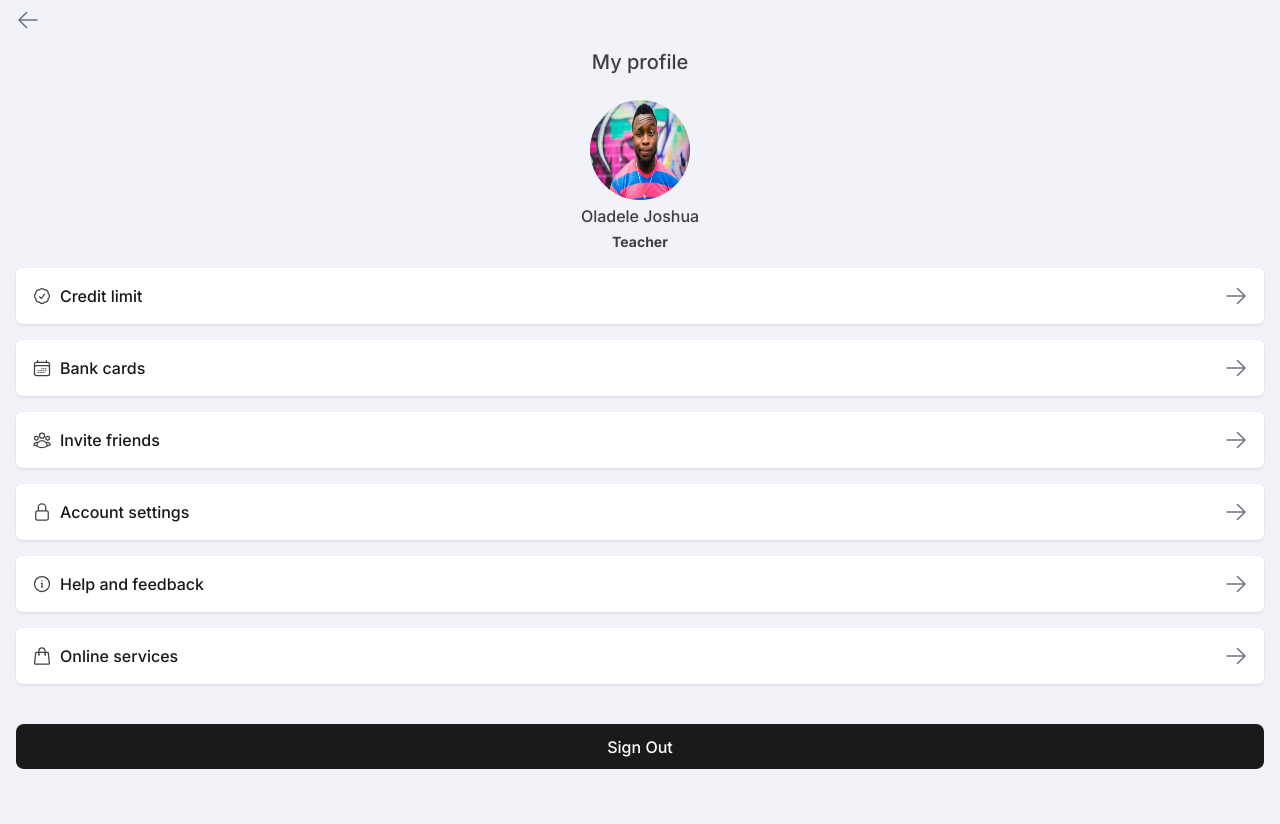
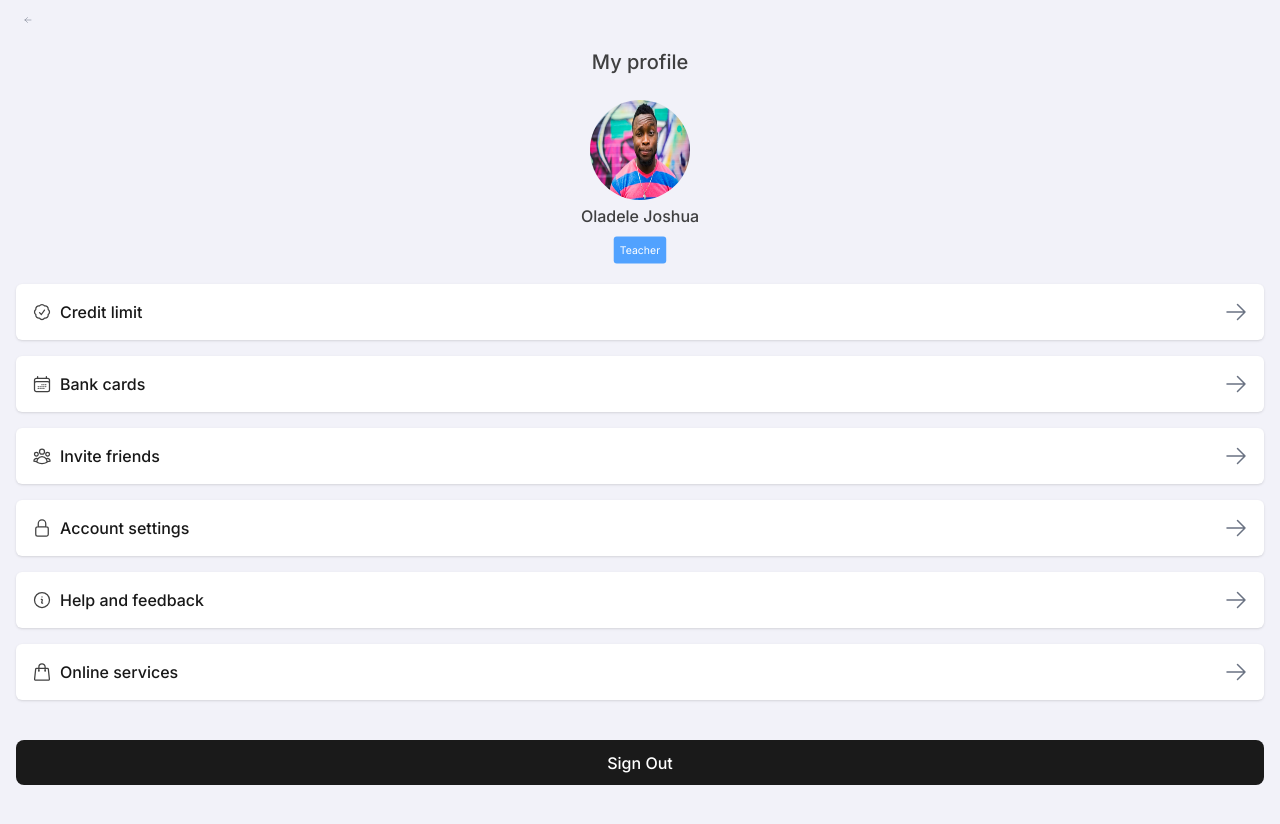
Before and after one commit to DiranDesai/CashPay, a React (Vite) app: page /profile in a window 1280 px wide. Shown: the top 824 px of the page. Built offline with nearby package versions, Linux system fonts and the light colour scheme.

Commit message:
Update codebase

```diff
--- a/src/components/TopBar.jsx
+++ b/src/components/TopBar.jsx
@@ -1,9 +1,12 @@
 import React from 'react'
+import { ArrowLeftIcon } from '@heroicons/react/24/outline'
 
 function TopBar() {
   return (
-    <div>TopBar</div>
+    <div>
+      <ArrowLeftIcon className="h-6 w-6 font-bold text-gray-500 rounded-full p-2 hover:bg-red" />
+    </div>
   )
 }
 
-export default `TopBar`
+export default TopBar
--- a/src/pages/Profile.jsx
+++ b/src/pages/Profile.jsx
@@ -1,5 +1,5 @@
 import React from 'react'
-import { ArrowLeftIcon, CheckBadgeIcon, LockClosedIcon, UserGroupIcon, InformationCircleIcon, ShoppingBagIcon, CalendarDaysIcon } from '@heroicons/react/24/outline';
+import {CheckBadgeIcon, LockClosedIcon, UserGroupIcon, InformationCircleIcon, ShoppingBagIcon, CalendarDaysIcon } from '@heroicons/react/24/outline';
 import TopBar from '../components/TopBar'
 import profilePic from '../assets/profile.avif'
 import ProfileMenu from '../components/ProfileMenu';
@@ -8,13 +8,12 @@ function Profile() {
   return (
     <div className="px-4 py-2">
         <TopBar />
-        <ArrowLeftIcon className="h-6 w-6 font-bold text-gray-500" />
         <div className="flex justify-center items-center mt-4">
             <div className="flex flex-col justify-center items-center space-y-1">
                 <h2 className="text-xl font-[500]">My profile</h2>
                 <img src={profilePic} className="w-25 h-25 mt-5 rounded-full" alt="" />
                 <h2 className="text-md font-[500]">Oladele Joshua</h2>
-                <p className="font-bold text-sm">Teacher</p>
+                <p className="font-bold text-sm bg-blue-400 font-normal text-white scale-75 p-2 rounded-sm">Teacher</p>
             </div>
         </div>
         <ProfileMenu Icon={<CheckBadgeIcon />} title="Credit limit"/>
@@ -23,7 +22,7 @@ function Profile() {
         <ProfileMenu Icon={<LockClosedIcon />} title="Account settings"/>
         <ProfileMenu Icon={<InformationCircleIcon />} title="Help and feedback"/>
         <ProfileMenu Icon={<ShoppingBagIcon />} title="Online services"/>
-        <button className="bg-blue-600 text-white p-4 rounded-sm w-full my-10">Sign Out</button>
+        <button className="bg-red text-white p-4 rounded-sm w-full my-10">Sign Out</button>
     </div>
   )
 }
```
